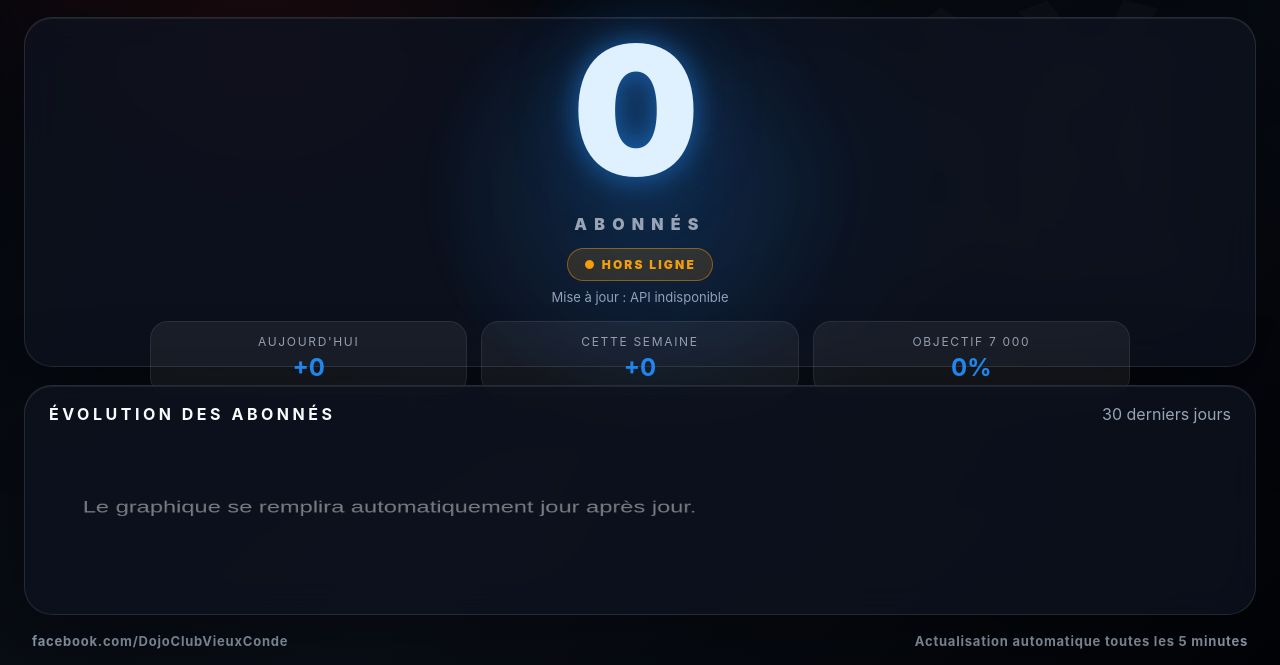
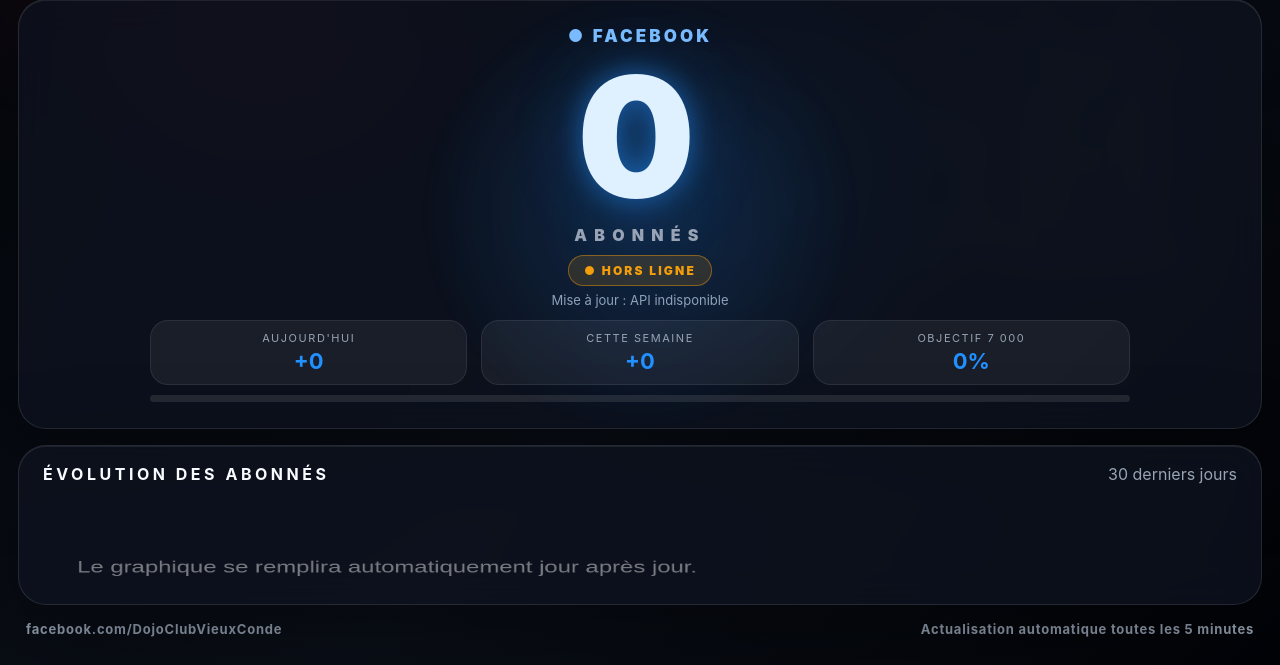
Before and after one commit to gdefer4-dot/SOCIAL-DOJO-STATS, a website: page public/index.html in a window 1280 px wide. Shown: the part 135-800 px from the top of the page. Drawn offline with Linux system fonts and the light colour scheme; no server answers.

Commit message:
Update style.css

```diff
--- a/public/style.css
+++ b/public/style.css
@@ -37,10 +37,10 @@
 .screen {
   width: 100vw;
   height: 100vh;
-  padding: 24px;
+  padding: 18px;
   display: grid;
-  grid-template-rows: 110px minmax(350px, 1fr) 230px 28px;
-  gap: 18px;
+  grid-template-rows: 100px 430px 1fr 26px;
+  gap: 16px;
 }
 
 .topbar, .hero, .chart-card {
@@ -108,14 +108,14 @@
 
 .hero {
   position: relative;
-  overflow: visible;
+  overflow: hidden;
   display: flex;
   flex-direction: column;
   justify-content: center;
   align-items: center;
-  min-height: 350px;
+  min-height: 430px;
   text-align: center;
-  padding: 26px;
+  padding: 18px 26px;
 }
 
 .halo {
@@ -137,19 +137,21 @@
   letter-spacing: .18em;
   font-weight: 900;
   font-size: 17px;
-  margin-bottom: 6px;
+  margin-bottom: 4px;
 }
 
 .counter {
   position: relative;
   z-index: 1;
-  font-size: clamp(120px, 14vw, 210px);
+  font-size: clamp(110px, 13vw, 195px);
   font-weight: 1000;
-  line-height: 1.08;
+  line-height: 1;
   letter-spacing: .045em;
   color: #dff0ff;
-  text-shadow: 0 0 28px rgba(34,144,255,.55), 0 0 70px rgba(34,144,255,.25);
-  padding: 10px 0 8px;
+  text-shadow:
+    0 0 28px rgba(34,144,255,.55),
+    0 0 70px rgba(34,144,255,.25);
+  padding: 4px 0;
   overflow: visible;
 }
 
@@ -168,9 +170,9 @@
 .status {
   position: relative;
   z-index: 1;
-  margin-top: 14px;
+  margin-top: 10px;
   border-radius: 999px;
-  padding: 8px 16px;
+  padding: 7px 15px;
   font-weight: 900;
   text-transform: uppercase;
   letter-spacing: .18em;
@@ -191,7 +193,7 @@
 
 .updated {
   color: var(--muted);
-  margin-top: 8px;
+  margin-top: 6px;
   font-size: 13px;
 }
 
@@ -202,28 +204,28 @@
   display: grid;
   grid-template-columns: repeat(3, 1fr);
   gap: 14px;
-  margin-top: 16px;
+  margin-top: 12px;
 }
 
 .stats-row article {
   background: var(--panel2);
   border: 1px solid rgba(255,255,255,.08);
   border-radius: 18px;
-  padding: 12px;
+  padding: 10px;
 }
 
 .stats-row span {
   display: block;
   color: var(--muted);
-  font-size: 12px;
+  font-size: 11px;
   text-transform: uppercase;
   letter-spacing: .14em;
 }
 
 .stats-row strong {
   display: block;
-  margin-top: 4px;
-  font-size: 24px;
+  margin-top: 3px;
+  font-size: 22px;
   color: var(--blue);
 }
 
@@ -235,7 +237,7 @@
   background: rgba(255,255,255,.1);
   border-radius: 999px;
   overflow: hidden;
-  margin-top: 12px;
+  margin-top: 10px;
 }
 
 .goal div {
@@ -248,7 +250,8 @@
 
 .chart-card {
   padding: 18px 24px;
-  min-height: 230px;
+  min-height: 0;
+  overflow: hidden;
 }
 
 .chart-title {
@@ -313,7 +316,7 @@
   .clock { text-align: center; }
 
   .hero {
-    min-height: 420px;
+    min-height: 430px;
   }
 
   .counter {
```
